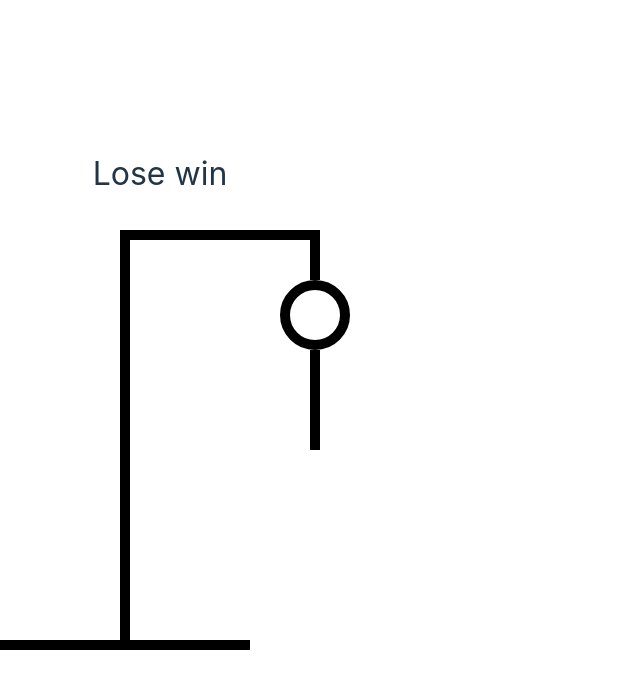
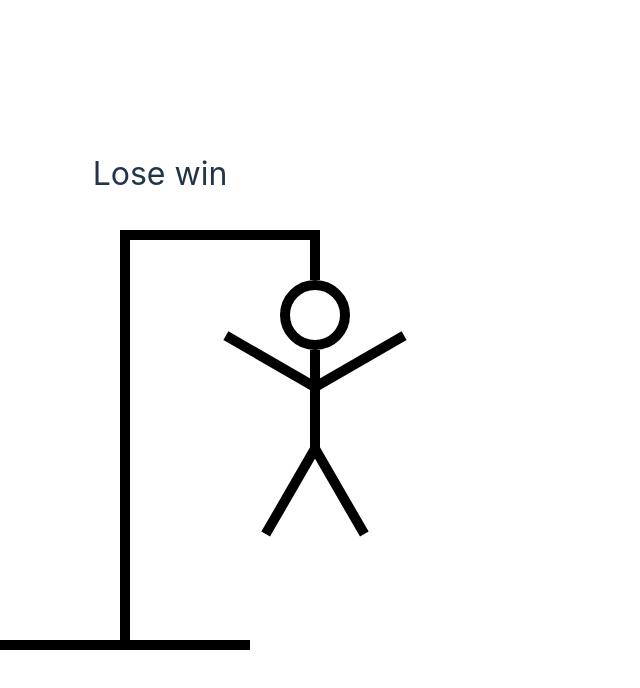
Before and after one commit to isankha007/react-hangman, a React (Vite) app: page / in a window 1280 px wide. Shown: the top 688 px of the page, without its empty margins (0-640 px from the left). Built offline with nearby package versions, Linux system fonts and the light colour scheme.

Commit message:
add arm leg

```diff
--- a/src/components/HangmanDrawing.tsx
+++ b/src/components/HangmanDrawing.tsx
@@ -25,11 +25,71 @@
     }/>
 )
 
+const RIGHT_ARM=(
+    <div style={
+       {width: "100px",
+        height:"10px",
+        background:" black",
+        position:"absolute",
+        top:"150px",
+        right:"-100px",
+        rotate:"-30deg",
+        transformOrigin:"left bottom",
+       }
+    }/>
+)
+
+const LEFT_ARM=(
+    <div style={
+       {width: "100px",
+        height:"10px",
+        background:" black",
+        position:"absolute",
+        top:"150px",
+        right:"10px",
+        rotate:"30deg",
+        transformOrigin:"right bottom",
+       }
+    }/>
+)
+
+const RIGHT_LEG=(
+    <div style={
+       {width: "100px",
+        height:"10px",
+        background:" black",
+        position:"absolute",
+        top:"210px",
+        right:"-90px",
+        rotate:"60deg",
+        transformOrigin:"left bottom",
+       }
+    }/>
+)
+
+const LEFT_LEG=(
+    <div style={
+       {width: "100px",
+        height:"10px",
+        background:" black",
+        position:"absolute",
+        top:"210px",
+        right:0,
+        rotate:"-60deg",
+        transformOrigin:"right bottom",
+       }
+    }/>
+)
+
 export function HangmanDrawing(){
     return (
         <div style={{position:"relative"}}>
             {HEAD}
             {BODY}
+            {RIGHT_ARM}
+            {LEFT_ARM}
+            {RIGHT_LEG}
+            {LEFT_LEG}
              <div style={{
                 height:"50px",
                 width:"10px",
```
